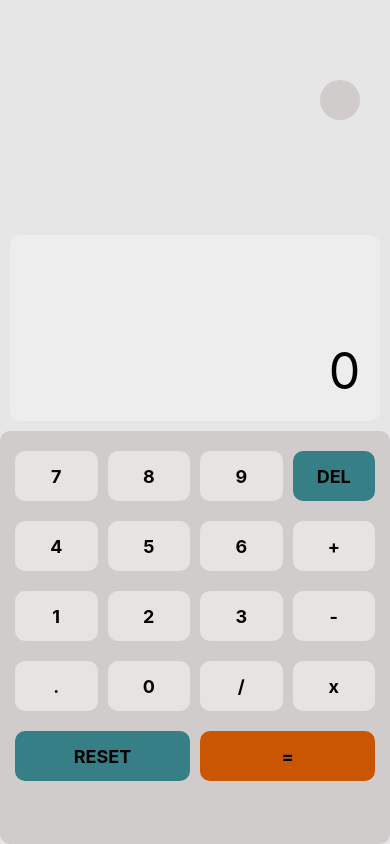
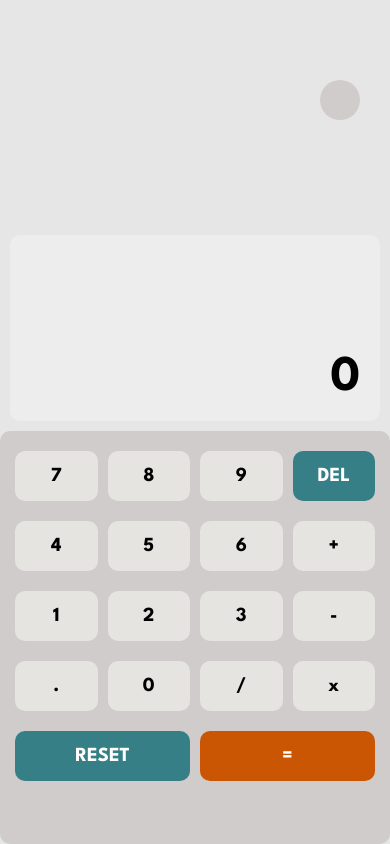
Before and after one commit to codepraycode/calculator_mobile, a React Native app: screen / in a window 390 px wide. Built offline with nearby package versions, Linux system fonts and the light colour scheme.

Commit message:
added fonts

```diff
--- a/App.js
+++ b/App.js
@@ -1,15 +1,26 @@
 import { StatusBar } from 'expo-status-bar';
 import { StyleSheet, Text, View } from 'react-native';
-import styles from './assets/styles';
+import { useFonts } from 'expo-font';
 
 // Components
 import Header from './components/Header';
 import Display from './components/Display';
 import Controls from './components/Controls';
 
+// Styles
+import styles from './assets/styles';
+
+export default function App() {
 
 
-export default function App() {
+  const [loaded] = useFonts({
+    Spartan:require('./assets/fonts/LeagueSpartan-VariableFont_wght.ttf'),
+  })
+
+  if (!loaded){
+    return null;
+  }
+
   return (
     <View style={screen_styles.container}>
 
@@ -33,37 +44,4 @@ const screen_styles = StyleSheet.create({
     paddingTop:80
 
   },
-
-
-
-  controls:{
-    backgroundColor:styles.grayishRed,
-    width:'90%',
-    borderRadius:10,
-    paddingHorizontal:10,
-
-  },
-  paddingBottom:{
-    paddingBottom:20,
-  },
-  buttons:{
-    flexDirection:'row',
-    alignItems:'center',
-    justifyContent:'center',
-    width:'100%',
-    paddingTop:20,
-  },
-
-  button:{
-    // width:70,
-    height:50,
-    backgroundColor:styles.grayishYellow,
-    flexDirection:'row',
-    alignItems:'center',
-    justifyContent:'center',
-    marginHorizontal:5,
-    flex:1,
-    borderRadius:8,
-    elevation:4,
-  }
 });
--- a/assets/styles.js
+++ b/assets/styles.js
@@ -15,5 +15,5 @@ export default {
 
     // Text
     veryDarkGrayishYellow: "hsl(60, 10%, 19%)",
-    white: "hsl(0, 0, 100%)",
+    white: "#ffffff",
 }
--- a/components/Controls.js
+++ b/components/Controls.js
@@ -10,8 +10,9 @@ const Button = ({ text, special, style }) => {
             <Text
                 style={{
                     color:special ? colors.white:null,
-                    fontSize:18,
-                    fontWeight:'bold'
+                    fontSize:20,
+                    fontWeight:'bold',
+                    fontFamily: 'Spartan',
                 }}
 
             >
--- a/components/Display.js
+++ b/components/Display.js
@@ -34,6 +34,8 @@ const styles = StyleSheet.create({
 
     },
     text:{
+        fontFamily:'Spartan',
+        fontWeight:"bold",
         fontSize:50,
         marginBottom: 20,
         marginRight: 20
--- a/package.json
+++ b/package.json
@@ -21,6 +21,7 @@
         "react-native": "0.68.2",
         "react-native-gesture-handler": "~2.2.1",
         "react-native-safe-area-context": "4.2.4",
+        "react-native-vector-icons": "^9.2.0",
         "react-native-web": "0.17.7"
     },
     "devDependencies": {
```
Also changed, not shown: assets/fonts/LeagueSpartan-VariableFont_wght.ttf (added), 1 other file (tests, documents, lock files or other folders).
